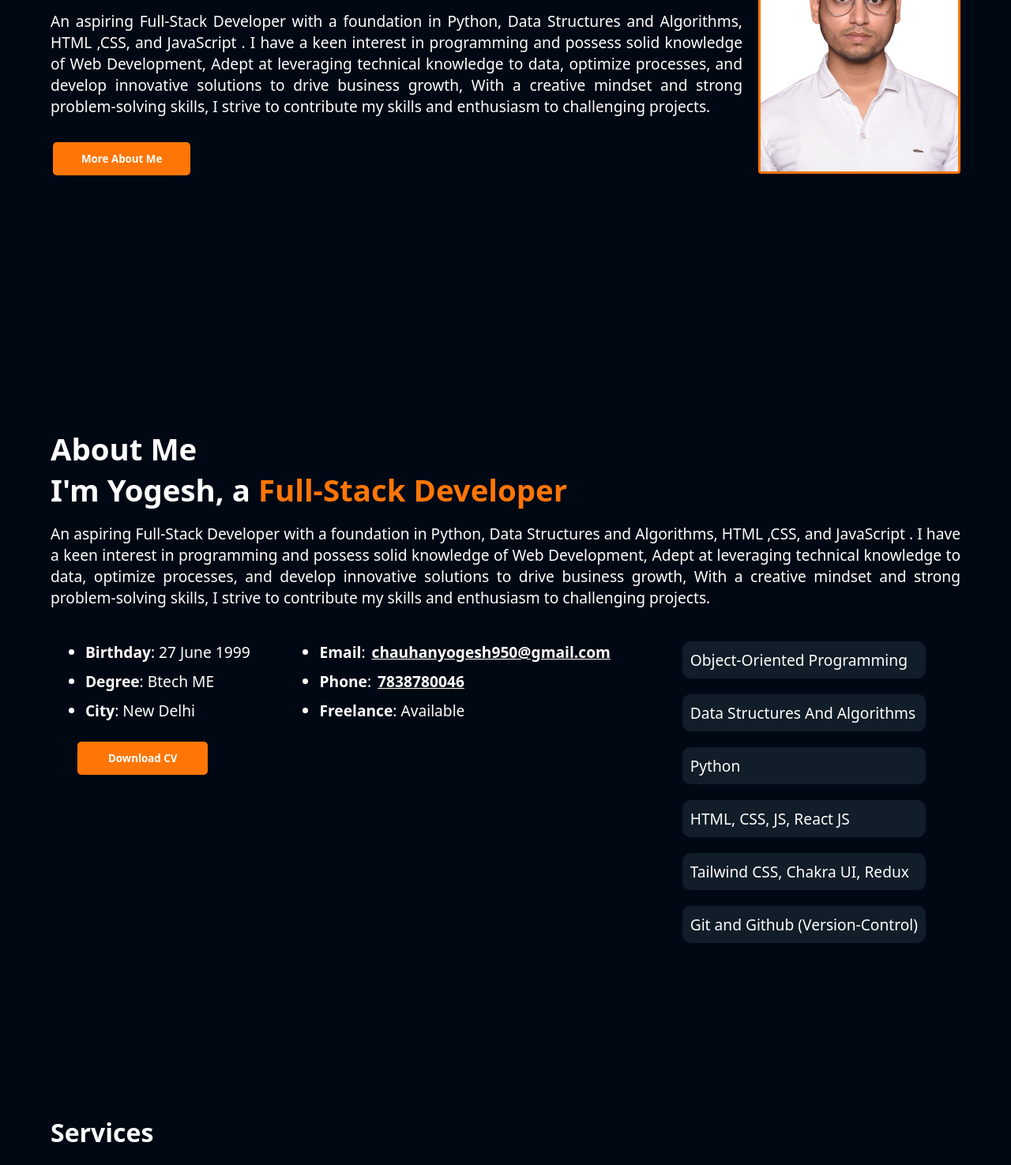
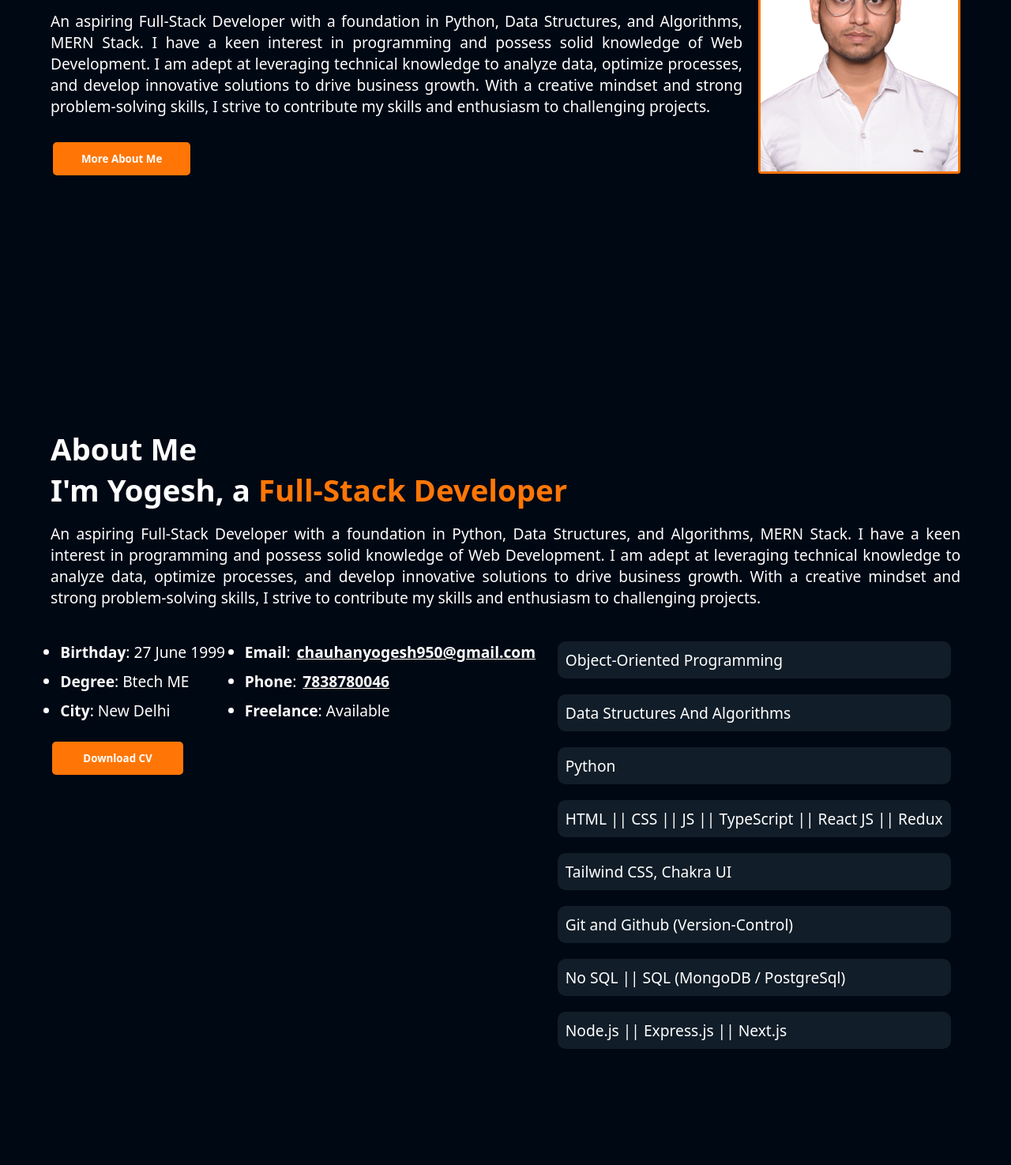
Before and after one commit to Yogesh0627/Learning_HTML_And_CSS, a plain HTML site: page My-Portfolio/index.html in a window 1280 px wide. Shown: the part 345-1820 px from the top of the page at 79% size. Drawn offline with nearby package versions, Linux system fonts and the light colour scheme.

Commit message:
new projects added

```diff
--- a/My-Portfolio/css/style.css
+++ b/My-Portfolio/css/style.css
@@ -319,6 +319,7 @@ div.link-wrapper:hover, a#nav-link:hover {
   display: flex;
   justify-content: center;
   align-items: center;
+
 }
 
 #contact .mail-contact .nameAndMail input,
@@ -329,6 +330,7 @@ textarea {
   border: none;
   margin: 10px;
   background-color: var(--secondary-color);
+  color: white;
 }
 
 #contact .mail-contact .nameAndMail,
--- a/My-Portfolio/index.html
+++ b/My-Portfolio/index.html
@@ -63,13 +63,7 @@
                     <h1>Hello, my name is <span class="name">Yogesh</span></h1>
                     <h1>I'm a <span class="profession">Full-Stack Developer</span></h1>
                 </div>
-                <p style="text-align: justify;"> An aspiring Full-Stack Developer with a foundation in Python, Data
-                    Structures and Algorithms, HTML ,CSS, and JavaScript . I have a keen interest in
-                    programming and possess solid knowledge of Web Development, Adept at leveraging
-                    technical knowledge to data, optimize processes, and develop
-                    innovative solutions to drive business growth, With a creative mindset
-                    and strong problem-solving skills, I strive to contribute my skills and
-                    enthusiasm to challenging projects.</p>
+                <p style="text-align: justify;">An aspiring Full-Stack Developer with a foundation in Python, Data Structures, and Algorithms, MERN Stack. I have a keen interest in programming and possess solid knowledge of Web Development. I am adept at leveraging technical knowledge to analyze data, optimize processes, and develop innovative solutions to drive business growth. With a creative mindset and strong problem-solving skills, I strive to contribute my skills and enthusiasm to challenging projects.</p>
 
                 <a href="#about"><button class="btn">
                     More About Me
@@ -89,13 +83,7 @@
                     <h1>About Me</span></h1>
                     <h1>I'm  Yogesh, a <span class="profession">Full-Stack Developer</span></h1>
                 </div>
-                <p style="text-align: justify;"> An aspiring Full-Stack Developer with a foundation in Python, Data
-                    Structures and Algorithms, HTML ,CSS, and JavaScript . I have a keen interest in
-                    programming and possess solid knowledge of Web Development, Adept at leveraging
-                    technical knowledge to data, optimize processes, and develop
-                    innovative solutions to drive business growth, With a creative mindset
-                    and strong problem-solving skills, I strive to contribute my skills and
-                    enthusiasm to challenging projects.</p>
+                <p style="text-align: justify;"> An aspiring Full-Stack Developer with a foundation in Python, Data Structures, and Algorithms, MERN Stack. I have a keen interest in programming and possess solid knowledge of Web Development. I am adept at leveraging technical knowledge to analyze data, optimize processes, and develop innovative solutions to drive business growth. With a creative mindset and strong problem-solving skills, I strive to contribute my skills and enthusiasm to challenging projects.</p>
 
             </div>
 
@@ -133,20 +121,25 @@
                         </div>
 
                         <div class="skill-level">
-                            <div class="skill-name">Data Structures And Algorithms
-                            </div>
+                            <div class="skill-name">Data Structures And Algorithms</div>
                         </div>
                         <div class="skill-level">
                             <div class="skill-name">Python</div>
                         </div>
                         <div class="skill-level">
-                            <div class="skill-name">HTML, CSS, JS, React JS</div>
+                            <div class="skill-name">HTML || CSS || JS || TypeScript || React JS || Redux</div>
                         </div>
                         <div class="skill-level">
-                            <div class="skill-name">Tailwind CSS, Chakra UI, Redux</div>
+                            <div class="skill-name">Tailwind CSS, Chakra UI</div>
                         </div>
                         <div class="skill-level">
                             <div class="skill-name">Git and Github (Version-Control)</div>
+                        </div>
+                        <div class="skill-level">
+                            <div class="skill-name">No SQL || SQL (MongoDB / PostgreSql)</div>
+                        </div>
+                        <div class="skill-level">
+                            <div class="skill-name">Node.js || Express.js || Next.js</div>
                         </div>
 
                     </div>
@@ -240,6 +233,21 @@
                             <img src="media/images/Calculator.png" alt="">
                         </a>
                     </div>
+                    <div class="project-container">
+                        <a href="https://transcendent-biscotti-6cac84.netlify.app/" target="_blank">
+                            <img src="media/images/onecard.png" alt="">
+                        </a>
+                    </div>
+                    <div class="project-container">
+                        <a href="https://ganabajana.netlify.app/" target="_blank">
+                            <img src="media/images/ganaBajana.png" alt="">
+                        </a>
+                    </div>
+                    <div class="project-container">
+                        <a href="https://endearing-salamander-6107a2.netlify.app/" target="_blank">
+                            <img src="media/images/Medium.png" alt="">
+                        </a>
+                    </div>
 
 
                 </div>
@@ -314,7 +322,7 @@
             <p>I'M VERY RESPONSIVE TO MESSAGES</p>
         </div>
 
-        <div class="mail-contact">
+        <div class="mail-contact"">
             <div class="nameAndMail">
                 <input type="text" name="name" id="name" placeholder="Name">
                 <input type="email" name="email" id="email" placeholder="Email">
```
